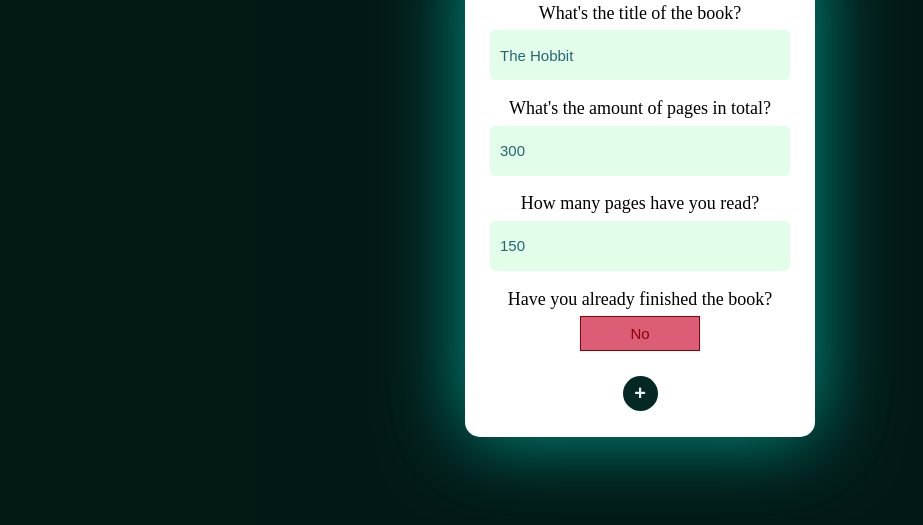
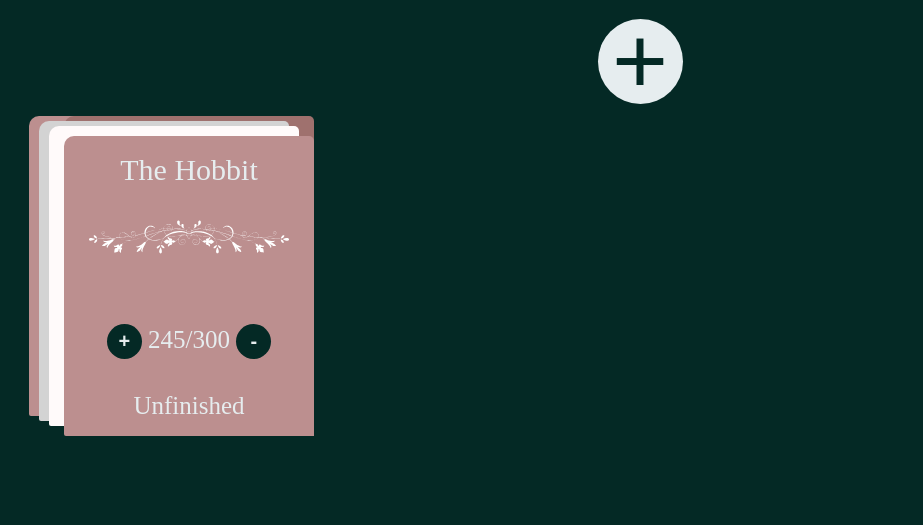
Before and after one commit to Velthas/library, a plain HTML site: page index.html in a window 1280 px wide. Shown: the part 213-738 px from the top of the page, without its empty margins (0-923 px from the left). Drawn offline with Linux system fonts and the light colour scheme.

Commit message:
Added mock structure for book

```diff
--- a/index.html
+++ b/index.html
@@ -36,7 +36,16 @@
         </div>
 
         <div id="library">
-
+            <div class="book shadowOne">
+                <div>
+                <p class="title">The Hobbit</p>
+                <img src="./images/divider.svg" alt="A fancy divider">
+                </div>
+                <div>
+                <p class="progress"><button class="submit">+</button> 245/300 <button class="submit">-</button></p>
+                </div>
+                <p class="status">Unfinished</p>
+            </div>
         </div>
     </body>
 </html>
--- a/script.js
+++ b/script.js
@@ -1,4 +1,4 @@
-const myLibrary = [];
+const myLibrary = [{'name': 'The Hobbit', 'pages': 300, 'read': 'yes'}];
 
 //Constructor for books
 function Book (name, pages, read) {
--- a/style.css
+++ b/style.css
@@ -53,7 +53,7 @@
 }
 
 #formWindow {
-    display: block;
+    display: none;
     width: 350px;
     height: 500px;
     position: fixed;
@@ -68,7 +68,7 @@
 }
 
 #formBackdrop {
-    display: block;
+    display: none;
     position: fixed;
     height: 100%;
     width: 100%;
@@ -150,3 +150,52 @@
     font-size: 20px;
     font-weight: bold;
 }
+
+#library {
+    display: flex;
+    flex-direction: row;
+    justify-content:flex-start;
+    flex-wrap: wrap;
+    width: 90%;
+}
+
+.book {
+    display: flex;
+    flex-direction: column;
+    justify-content: space-around;
+    align-items:center;
+    width: 250px;
+    height: 300px;
+    border-top-left-radius: 10px;
+    border-bottom-left-radius: 2px;
+    border-top-right-radius: 5px;
+}
+
+.shadowOne {
+    background-color: rosybrown;
+    box-shadow: -15px -10px 0px 0px snow,
+    -25px -15px 0px 0px lightgrey,
+     0px -20px 0px 0px #9f716e,
+   -35px -20px 0px 0px rosybrown;
+}
+
+.shadowTwo{
+
+}
+
+.shadowThree{
+
+}
+
+.book img {
+    height:100px;
+}
+
+.book p {
+font-size: 25px;
+}
+
+.book p.title {
+    font-size: 30px;
+    text-align: center;
+}
```
Also changed, not shown: images/Flat_cross_icon.svg (added), images/divider.svg (added).
